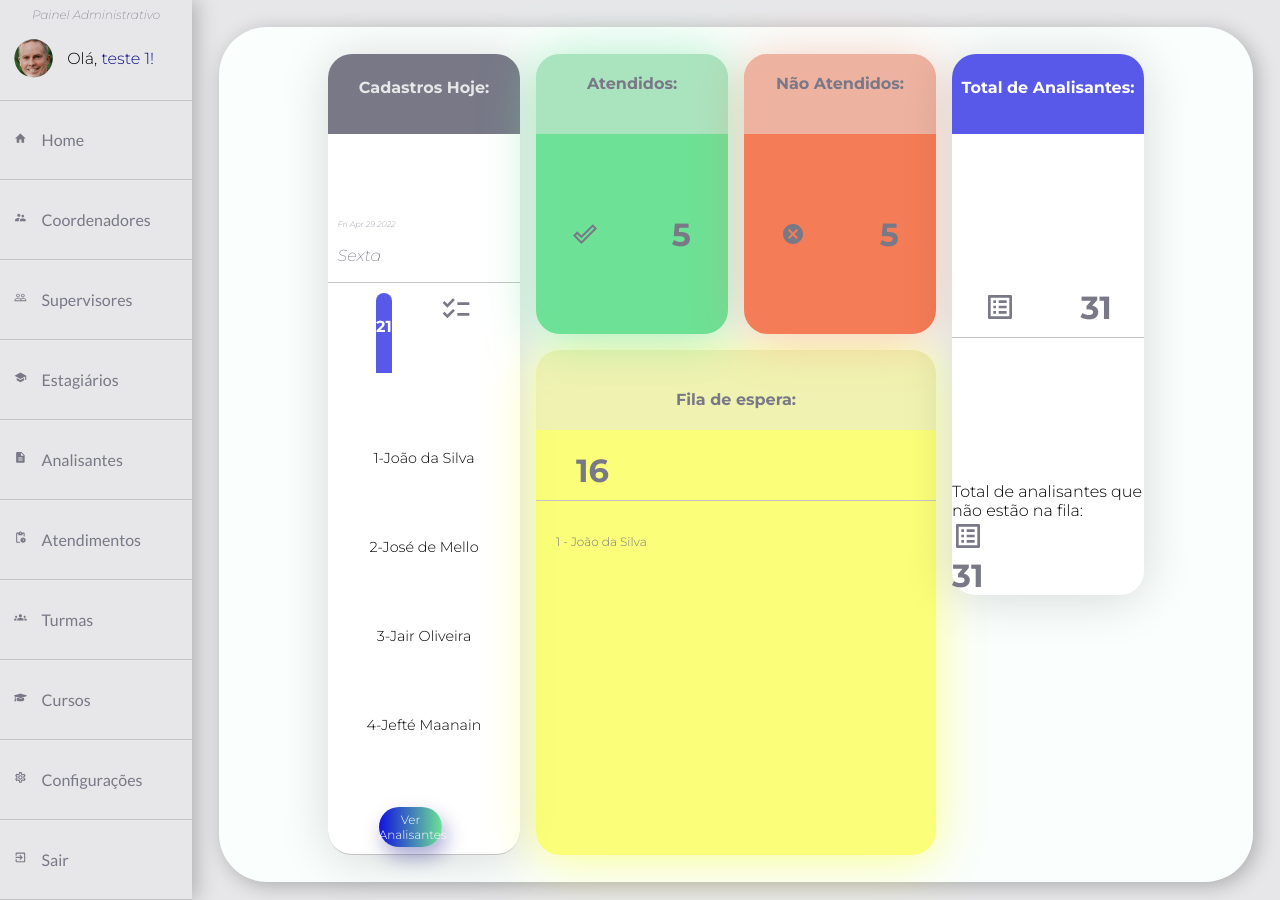
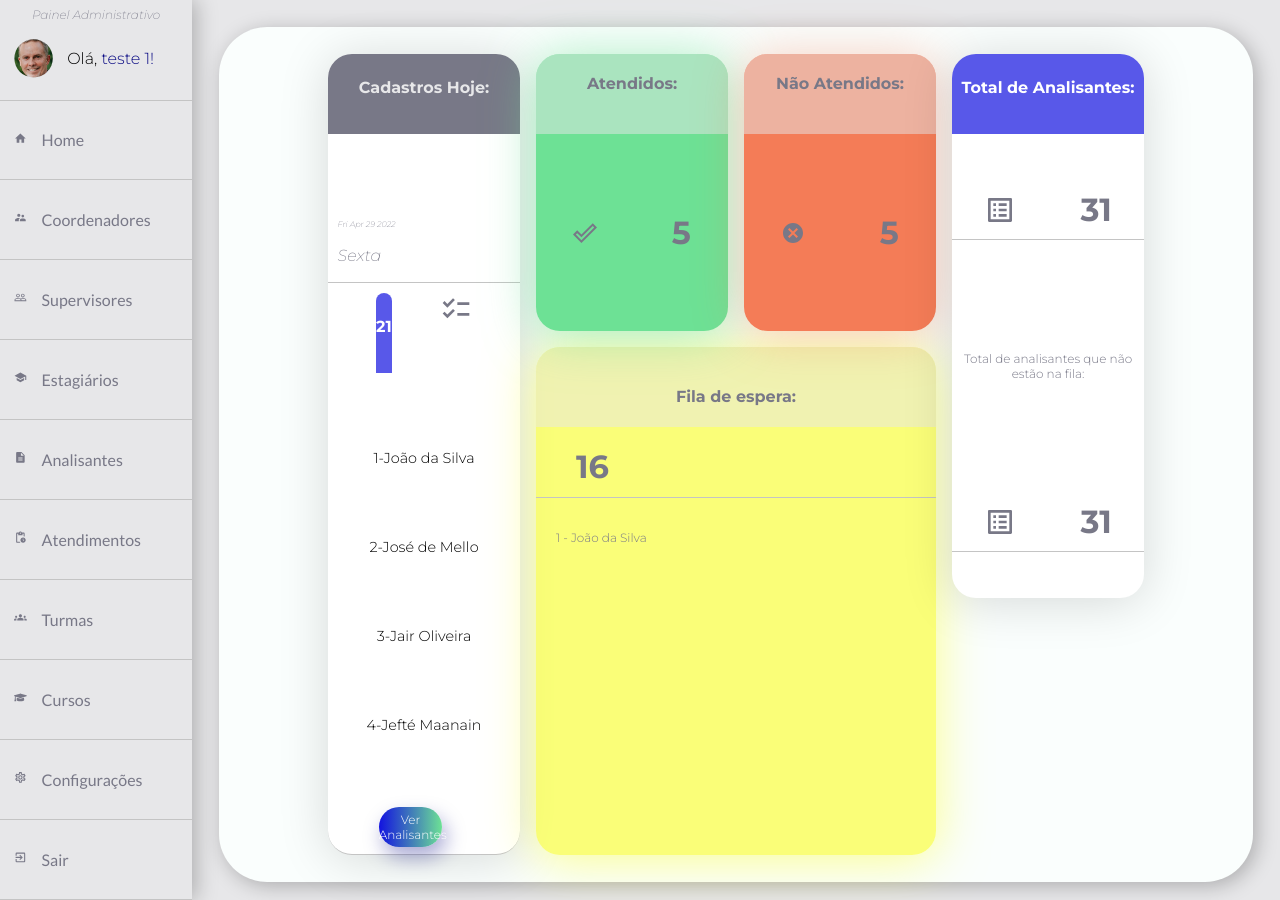
Before and after one commit to thiago-mfernandes/CepCop-React, a React (Create React App) app in the folder cepcop-react/: page /home in a window 1280 px wide. Built offline with nearby package versions, Linux system fonts and the light colour scheme.

Commit message:
Card Total de Analisantes implementado, dados marretados

```diff
--- /dev/null
+++ b/cepcop-react/src/components/UI/Cards/CardTotalAnalisantes/ContainerNaoRelacionados.tsx
@@ -0,0 +1,9 @@
+import { StyledSecondContainer } from "./styled";
+
+function ContainerNaoRelacionados(props: {children:React.ReactNode}) {
+    return (
+        <StyledSecondContainer>{props.children}</StyledSecondContainer>
+    )
+}
+
+export default ContainerNaoRelacionados
--- /dev/null
+++ b/cepcop-react/src/components/UI/Cards/CardTotalAnalisantes/ContainerTotal.tsx
@@ -0,0 +1,11 @@
+import { StyledContainerTotal } from "./styled";
+
+function ContainerTotal(props: { children:React.ReactNode }) {
+    return (
+        <StyledContainerTotal>
+            {props.children}
+        </StyledContainerTotal>
+    )
+}
+
+export default ContainerTotal
--- /dev/null
+++ b/cepcop-react/src/components/UI/Cards/CardTotalAnalisantes/Titulo.tsx
@@ -0,0 +1,9 @@
+import {StyledTitulo} from "./styled"
+
+function Titulo(props: { titulo: string}) {
+    return (
+        <StyledTitulo>{props.titulo}</StyledTitulo>
+    )
+}
+
+export default Titulo
--- a/cepcop-react/src/components/UI/Cards/CardTotalAnalisantes/index.tsx
+++ b/cepcop-react/src/components/UI/Cards/CardTotalAnalisantes/index.tsx
@@ -3,41 +3,40 @@ import { StyledTotalAnalisantes } from "./styled";
 import Container from "./Container";
 import { MdListAlt } from "react-icons/md";
 import Quantidade from "../Quantidade/Quantidade";
+import ContainerTotal from "./ContainerTotal";
+import Titulo from "./Titulo";
+import ContainerNaoRelacionados from "./ContainerNaoRelacionados";
 
 function CardTotalAnalisants() {
     return (
         <StyledTotalAnalisantes>
-            <TotalCadastros totalCadastros="Total de Analisantes:"/>
+            <TotalCadastros totalCadastros="Total de Analisantes:" />
             <Container>
                 <MdListAlt
                     style={{
-                        color: '#787887',
-                        fontSize: '2rem',
+                        color: "#787887",
+                        fontSize: "2rem",
                         fontWeight: 700,
-                        padding: 0
+                        padding: 0,
                     }}
                 />
-                <Quantidade quantidade={31}/>
+                <Quantidade quantidade={31} />
             </Container>
-            <div className="card-totalAnalisantes__box total">
-                <p className="card-totalAnalisantes__totalNaoAtendido">
-                    Total de analisantes que não estão na fila:
-                </p>
-                <div className="card-totalAnalisantes__box-n">
-                    <MdListAlt
-                        style={{
-                            color: '#787887',
-                            fontSize: '2rem',
-                            fontWeight: 700,
-                            padding: 0
-                        }}
-                    />
-                    <Quantidade quantidade={31}/>
-                </div>
-            </div>
-
+            <ContainerTotal>
+                <Titulo titulo="Total de analisantes que não estão na fila:" />
+            </ContainerTotal>
+            <ContainerNaoRelacionados>
+                <MdListAlt
+                    style={{
+                        color: "#787887",
+                        fontSize: "2rem",
+                        fontWeight: 700,
+                        padding: 0,
+                    }}
+                />
+                <Quantidade quantidade={31} />
+            </ContainerNaoRelacionados>
         </StyledTotalAnalisantes>
-
     );
 }
 
--- a/cepcop-react/src/components/UI/Cards/CardTotalAnalisantes/styled.ts
+++ b/cepcop-react/src/components/UI/Cards/CardTotalAnalisantes/styled.ts
@@ -1,3 +1,4 @@
+import { cinzaEscuro } from "src/components/UI/variaveis";
 import styled from "styled-components";
 import { branco, cinzaMedio } from "../../variaveis";
 
@@ -26,12 +27,34 @@ export const StyledContainer = styled.div`
     border-bottom: 1px solid ${cinzaMedio};
     margin: auto 0;
     padding: 5% 0;
+`;
 
-    & .material-icons {
-        @include color-fontSize($cinza-escuro, 2rem);
-        font-weight: 700;
-        padding: 0 0;
+export const StyledContainerTotal = styled(StyledContainer)`
+    display: flex;
+    flex-direction: column;
+    border-bottom: none;
+`;
+
+export const StyledTitulo = styled.p`
+    color: ${cinzaEscuro};
+    font-size: 0.75rem;
+    margin: 5% 0;
+    text-align: center;
+
+    //----------------------------------------------->
+    @media screen and (max-width: 768px) {
+        word-wrap: wrap;
+        width: 75%;
     }
 `;
 
+export const StyledSecondContainer = styled(StyledContainer)`
+    display: flex;
+    flex-direction: row;
+    align-items: center;
+    justify-content: space-around;
+    width: 100%;
+
+`;
+
 //@media screen and (max-width:768px)
```
